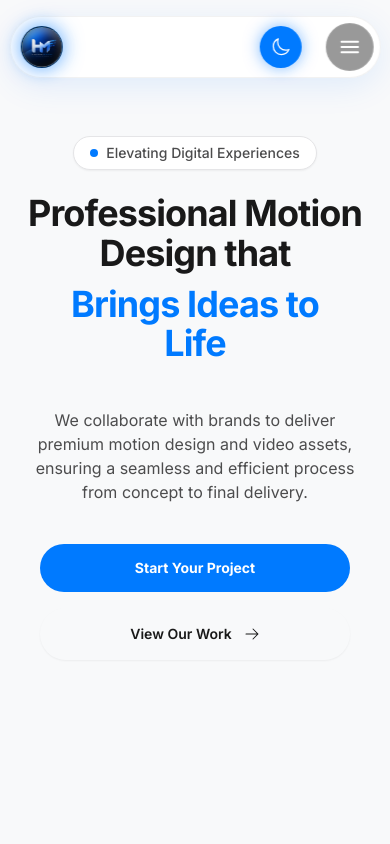
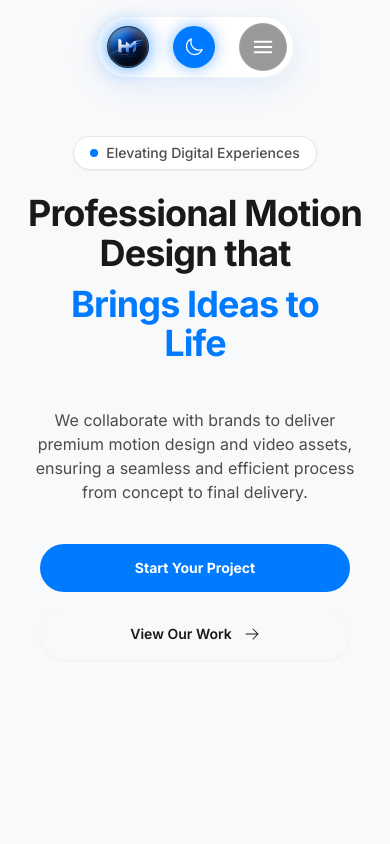
Before and after one commit to BerserkerOP/website, a Next.js app: page / in a window 390 px wide. Shown: the top 844 px of the page. Built offline with nearby package versions, Linux system fonts and the light colour scheme.

Commit message:
Fix Navbar mobile width to be a compact pill and fix accordion mockup height collapsing

```diff
--- a/components/HowItWorks.tsx
+++ b/components/HowItWorks.tsx
@@ -316,7 +316,7 @@ export default function HowItWorks() {
                         <p className="text-apple-text/80 text-sm leading-relaxed font-medium">
                           {step.desc}
                         </p>
-                        <div className="w-full flex items-center justify-center">
+                        <div className="w-full h-[320px] sm:h-[350px] flex items-center justify-center">
                           {mockups[index]}
                         </div>
                       </div>
--- a/components/Navbar.tsx
+++ b/components/Navbar.tsx
@@ -56,7 +56,7 @@ export default function Navbar() {
       animate={{ y: 0, x: "-50%" }}
       transition={{ duration: 0.6, ease: "easeOut" }}
       onMouseMove={handleMouseMove}
-      className={`group fixed top-4 md:top-6 left-1/2 z-50 flex items-center justify-between p-1.5 rounded-[32px] bg-white/90 dark:bg-[#2A2A2A] backdrop-blur-[24px] shadow-[0_8px_32px_rgba(0,122,255,0.1),inset_0_1px_1px_rgba(255,255,255,0.4)] border border-black/5 dark:border-[#007AFF]/30 gap-8 md:gap-16 w-[95%] sm:w-auto max-w-4xl dark:shadow-[0_0_20px_rgba(0,122,255,0.15)]`}
+      className={`group fixed top-4 md:top-6 left-1/2 z-50 flex items-center justify-between p-1.5 rounded-[32px] bg-white/90 dark:bg-[#2A2A2A] backdrop-blur-[24px] shadow-[0_8px_32px_rgba(0,122,255,0.1),inset_0_1px_1px_rgba(255,255,255,0.4)] border border-black/5 dark:border-[#007AFF]/30 gap-6 md:gap-16 w-auto max-w-4xl dark:shadow-[0_0_20px_rgba(0,122,255,0.15)]`}
     >
       {/* Spotlight Overlay */}
       <motion.div
```
